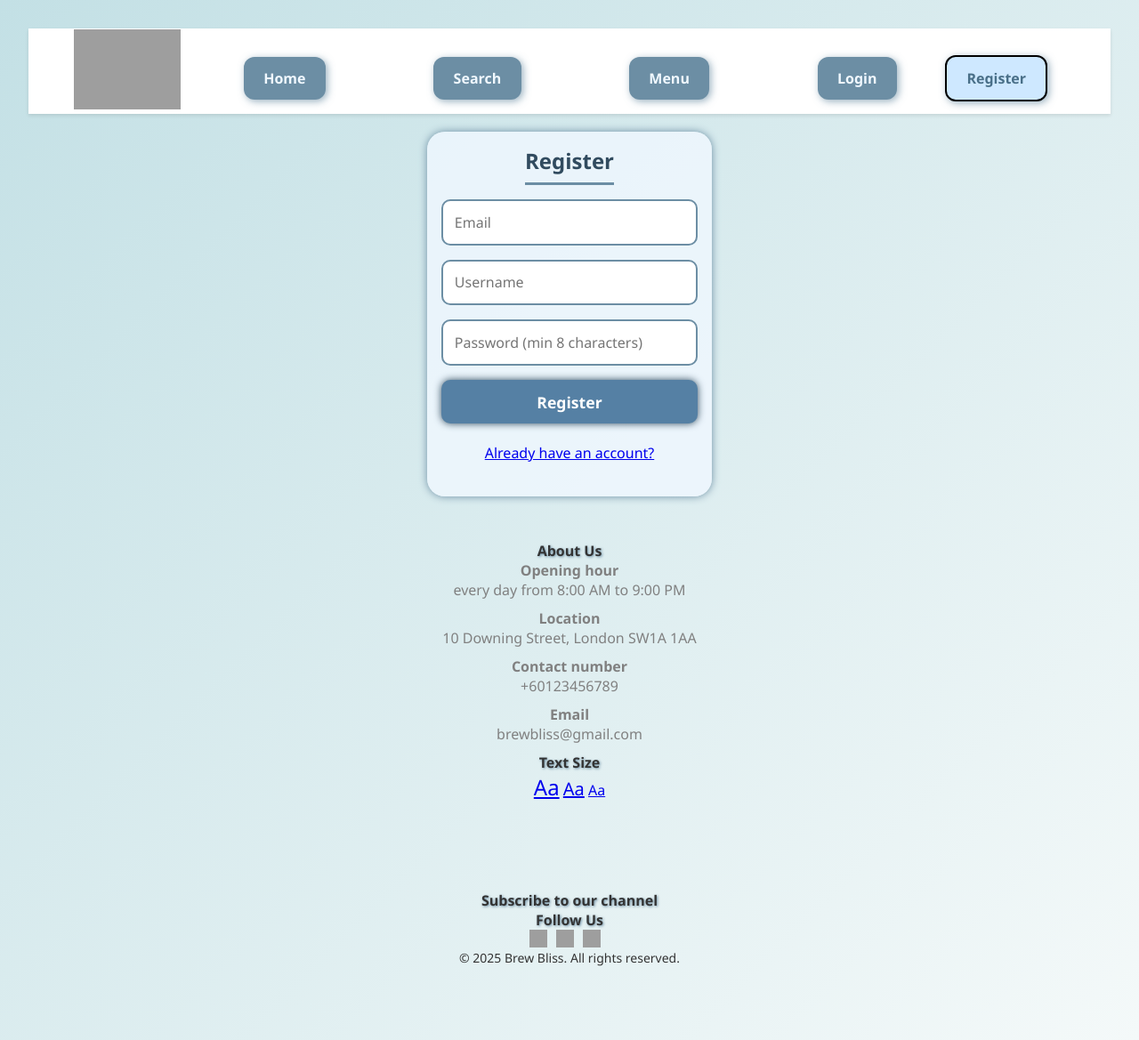
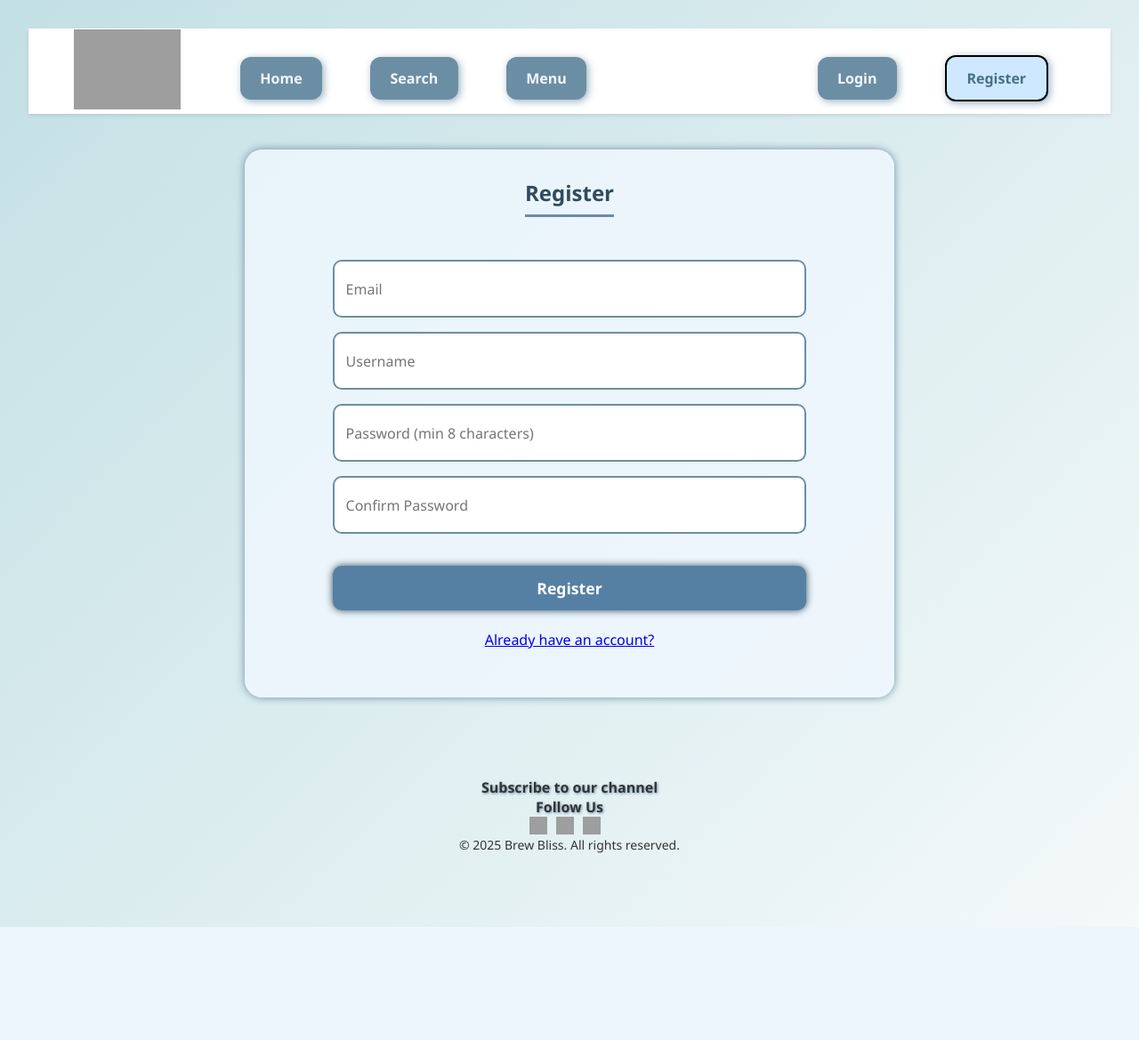
Before and after one commit to ChuaJingHui/new-brew_bliss, a PHP site: page /register.html in a window 1280 px wide. Shown: the whole page at 89% size. After the commit the page ends 1042 px from the top, so only its background shows below. Run offline with PHP 8.4, Linux system fonts and the light colour scheme; grey boxes are pictures that could not be loaded.

Commit message:
Add files via upload

```diff
--- a/register.html
+++ b/register.html
@@ -15,26 +15,6 @@
           document.body.className = fontClass;
         }
     </script>
-
-
-  <script>
-    function handleLogin(event) {
-      event.preventDefault();
-      const username = document.getElementById('username').value.trim();
-      const password = document.getElementById('password').value.trim();
-
-
-      if (username === 'admin0618' && password === 'admin0618') {
-      ow.location.href = "admin.html";
-      } else if(username && password) {
-        // Normally, do server validation here. For demo, redirect to main.html
-        // We can send username as a query param to main.html for demo only
-        window.location.href = "main.html?user=" + encodeURIComponent(username);
-      } else {
-        alert('Please enter valid credentials.');
-      }
-    }
-  </script>
 </head>
 <body>
 
@@ -47,17 +27,11 @@
 
         <div class="navItem">
             <a class="btn" href="index.html">Home</a>
+            <a class="btn" href="search.html">Search</a>
+            <a class="btn" href="menu.html">Menu</a>
         </div>
 
-        <div class="navItem">
-            <div class="search">
-              <a class="btn" href="search.html">Search</a>
-            </div>
-          </div>
-
-           <div class="navItem">
-            <a class="btn" href="menu.html">Menu</a>
-        </div>
+        <div></div><div></div><div></div>
 
         <div class="navItem navLinks">
         <a class="btn" href="login.html">Login</a>
@@ -69,11 +43,13 @@
 
   <div class="login-box">
     <h2>Register</h2>
-    <form action="register.php" method="POST">
+    <form id="registrationForm" action="register.php" method="POST">
       <input name="email" id="email" type="email" placeholder="Email" required />
       <input name="username" id="username" type="text" placeholder="Username" required />
       <input name="password" id="password" type="password"
               placeholder="Password (min 8 characters)" minlength="8" required />
+      <input name="confirm_password" id="confirm_password" type="password" placeholder="Confirm Password " required />
+<span id="passwordMatchMessage" style="color: red; display:block; margin-bottom: 20px;"></span>
       <button type="submit">Register</button>
       <br><br>
       <a href="login.html">Already have an account?</a><br>
@@ -81,36 +57,37 @@
     </form>
   </div>
 
+<script>
+    document.addEventListener('DOMContentLoaded', function() {
+        const passwordField = document.getElementById('password');
+        const confirmPasswordField = document.getElementById('confirm_password');
+        const passwordMatchMessage = document.getElementById('passwordMatchMessage');
+        const registrationForm = document.getElementById('registrationForm');
+
+        function checkPasswords() {
+            if (passwordField.value === confirmPasswordField.value) {
+                passwordMatchMessage.textContent = ''; // Clear message if passwords match
+            } else {
+                passwordMatchMessage.textContent = 'Passwords do not match.';
+            }
+        }
+
+        // Add event listeners to check passwords on input change
+        passwordField.addEventListener('input', checkPasswords);
+        confirmPasswordField.addEventListener('input', checkPasswords);
+
+        // Prevent form submission if passwords don't match
+        registrationForm.addEventListener('submit', function(event) {
+            if (passwordField.value !== confirmPasswordField.value) {
+                event.preventDefault(); // Stop form submission
+                passwordMatchMessage.textContent = 'Passwords must match to register.';
+            }
+        });
+    });
+  </script>
 
   <footer>
-  <div class="footerLeft">
-      <div class="footerMenu">
-          <h1 class="fMenuTitle">About Us</h1>
-          <ul class="fList">
-              <li class="fListItem"><strong>Opening hour</strong><br>
-              every day from 8:00 AM to 9:00 PM</li>
-              <li class="fListItem"><strong>Location</strong><br>
-              10 Downing Street, London SW1A 1AA</li>
-              <li class="fListItem"><strong>Contact number</strong><br>
-              +60123456789</li>
-              <li class="fListItem"><strong>Email</strong><br>
-              brewbliss@gmail.com</li>
-          </ul>
-      </div>
 
-
-          <div>
-        <h1 class="fMenuTitle">Text Size</h1>
-              <div>
-                <a class="font_1" onclick="javascript:ChangeFont('font_1');" href="javascript:void(0);">Aa</a>
-                <a class="font_2" onclick="javascript:ChangeFont('font_2');" href="javascript:void(0);">Aa</a>
-                <a class="font_3" onclick="javascript:ChangeFont('font_3');" href="javascript:void(0);">Aa</a>
-              </div>
-
-
-          </div>
-        </div>
-  </div>
   <div class="footerRight">
       <div class="footerRightMenu">
           <h1 class="fMenuTitle">Subscribe to our channel</h1>
--- a/style.css
+++ b/style.css
@@ -124,25 +124,26 @@ nav {
 }
 
 /* Login Box */
+/* Login Box */
 .login-box {
   background: #f0f8ffcc;
-  padding: 1rem;
+  padding: 2rem;
   border-radius: 20px;
-  width: 100%;
-  max-width: 320px;
-  margin: auto;
+  width: 60%;
+  max-width: 900px;
+  margin: 40px auto;
   box-shadow: 0 0 10px #6c8ea4;
   text-align: center;
-  margin-top:20px;
 }
 
 .login-box h2 {
-  margin-bottom: 1rem;
+  margin-bottom: 3rem;
   color: #314b5f;
 }
 
 .login-box input {
-  width: 100%;
+  width: 80%;
+  height:65px;
   padding: 0.8rem;
   margin-bottom: 1rem;
   border-radius: 10px;
@@ -152,7 +153,7 @@ nav {
 }
 
 .login-box button {
-  width: 100%;
+  width: 80%;
   padding: 0.8rem;
   border: none;
   border-radius: 10px;
```
Also changed, not shown: other parts of style.css (+64 -9 lines), admin.html (+4 -10 lines), index.html (+4 -9 lines), login.html (+4 -36 lines), main.html (+5 -11 lines), menu.html (+36 -33 lines), menualrlogin.html (+23 -21 lines), search.html (+5 -11 lines), searchalrlogin.html (+34 -5 lines), README.md.
